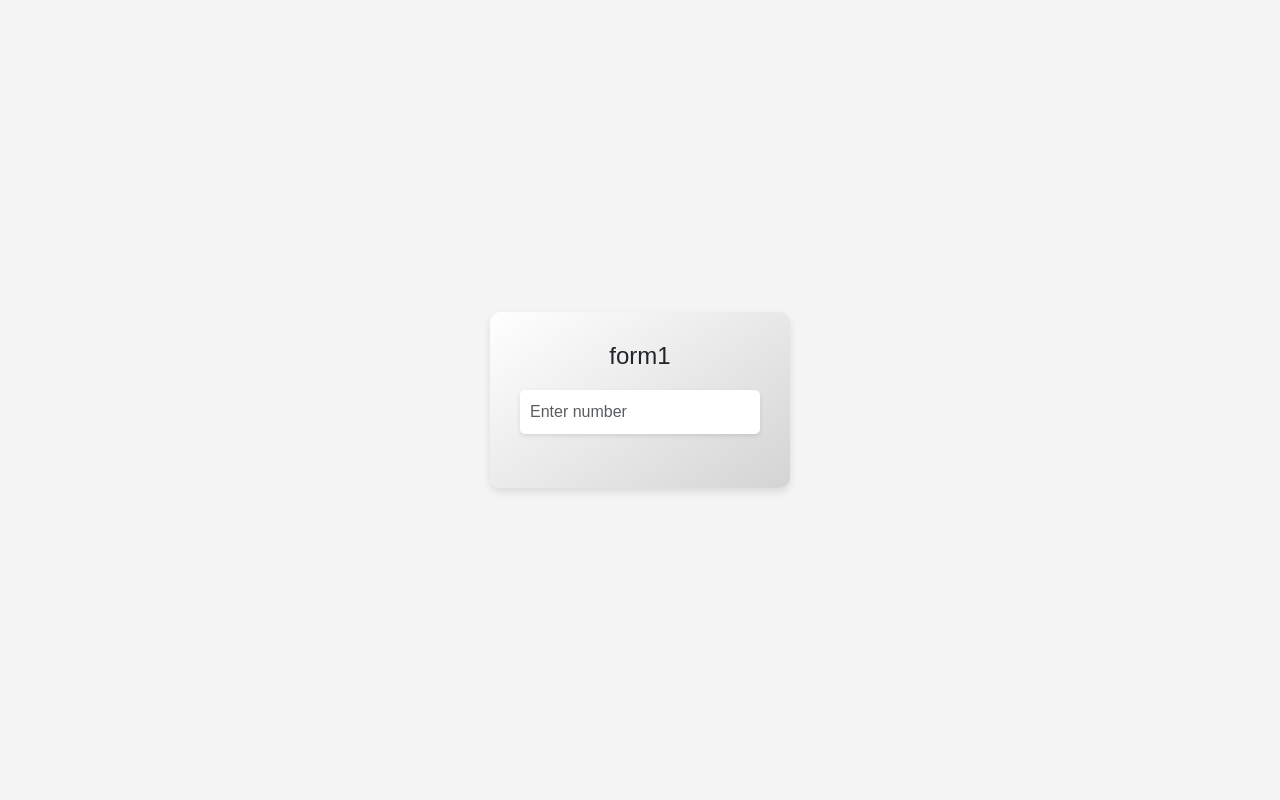
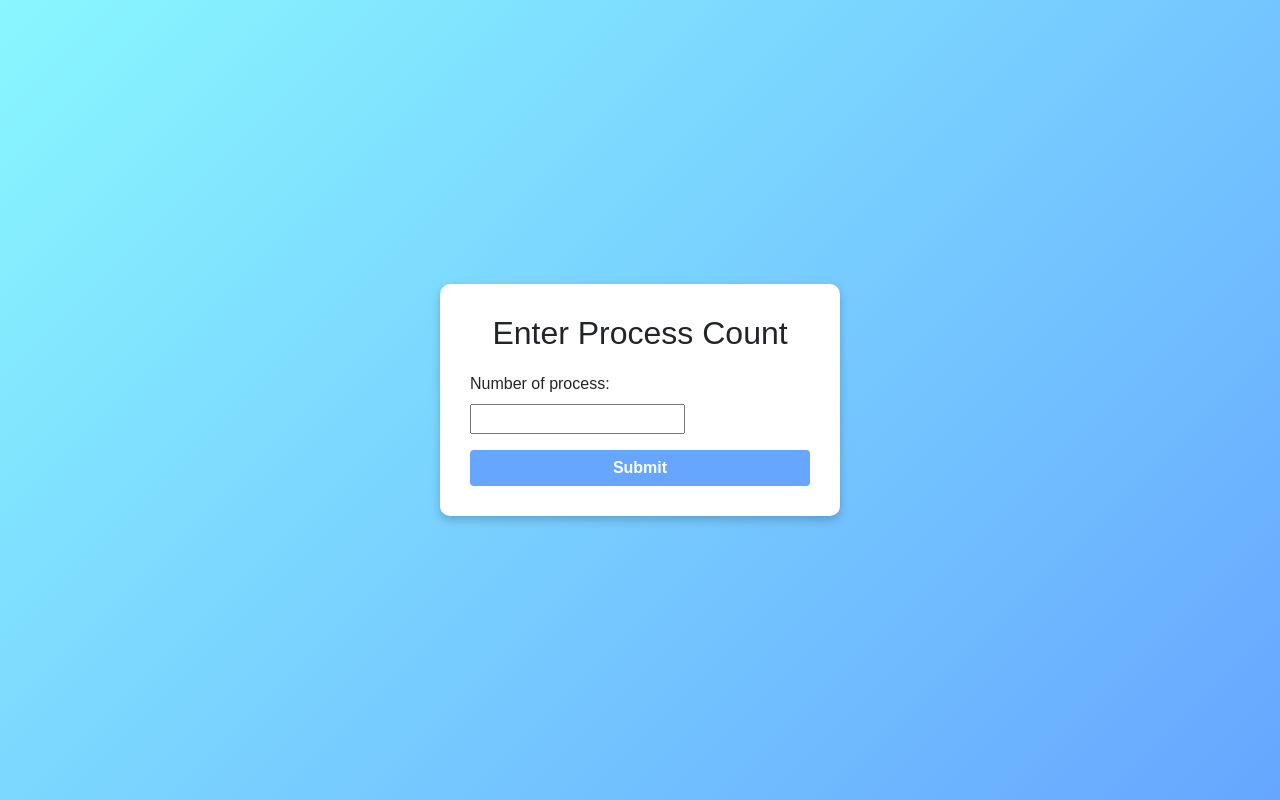
Before and after one commit to Erfan-aminian/Algorithm-sys, a Django app: template algo/home/templates/home/count.html in a window 1280 px wide. Run offline with Django 4.2, Linux system fonts and the light colour scheme; the template is opened without the code that fills it: values that come from a table or form of the project are taken from there, others are empty; some libraries are stand-ins or nearby versions.

Commit message:
change template

```diff
--- a/algo/home/static/css/count.css
+++ b/algo/home/static/css/count.css
@@ -1,71 +1,32 @@
-/* تنظیمات ظاهری بدنه */
+/* Custom CSS */
 body {
     display: flex;
     justify-content: center;
     align-items: center;
     height: 100vh;
-    margin: 0;
-    background-color: #f4f4f4;
+    background: linear-gradient(135deg, #89f7fe 0%, #66a6ff 100%);
     font-family: Arial, sans-serif;
+}
+.form-container {
+    background-color: #fff;
+    padding: 30px;
+    border-radius: 10px;
+    box-shadow: 0 4px 10px rgba(0, 0, 0, 0.2);
+    width: 100%;
+    max-width: 400px;
+}
+.form-header {
+    text-align: center;
+    margin-bottom: 20px;
+}
+.btn-custom {
+    background-color: #66a6ff;
+    color: #fff;
+    font-weight: bold;
+    border: none;
+    width: 100%;
     transition: background-color 0.3s ease;
 }
-
-.active-bg {
-    background-color: #e0f7fa;
+.btn-custom:hover {
+    background-color: #577cd1;
 }
-
-/* تنظیمات فرم */
-.form-container {
-    background: linear-gradient(145deg, #ffffff, #d4d4d4);
-    border-radius: 10px;
-    padding: 30px;
-    box-shadow: 0px 4px 8px rgba(0, 0, 0, 0.1);
-    text-align: center;
-    width: 300px;
-}
-
-.form-title {
-    font-size: 24px;
-    margin-bottom: 20px;
-}
-
-/* استایل فیلد ورودی */
-.form-control {
-    border: none;
-    border-radius: 5px;
-    padding: 10px;
-    margin-bottom: 10px;
-    box-shadow: 0px 2px 4px rgba(0, 0, 0, 0.1);
-    font-size: 16px;
-}
-
-/* استایل دکمه ارسال */
-.submit-btn {
-    display: none; /* پیش‌فرض نمایش نداره */
-    background: linear-gradient(90deg, #007bff, #00d4ff);
-    color: white;
-    border: none;
-    border-radius: 5px;
-    padding: 10px 20px;
-    cursor: pointer;
-    transition: background-color 0.3s ease;
-}
-
-.submit-btn.show {
-    display: inline-block; /* وقتی فیلد معتبر شد، نمایش داده میشه */
-}
-
-.submit-btn:hover {
-    background-color: #0056b3;
-}
-
-/* انیمیشن لرزش */
-.shake {
-    animation: shake 0.5s;
-}
-
-@keyframes shake {
-    0%, 100% { transform: translateX(0); }
-    25% { transform: translateX(-5px); }
-    75% { transform: translateX(5px); }
-}
--- a/algo/home/templates/home/count.html
+++ b/algo/home/templates/home/count.html
@@ -1,56 +1,61 @@
-{% load static %}
 <!DOCTYPE html>
 <html lang="en">
 <head>
     <meta charset="UTF-8">
     <meta name="viewport" content="width=device-width, initial-scale=1.0">
-    <title>Form 1 - Enter Field Count</title>
-    <link href="https://cdn.jsdelivr.net/npm/bootstrap@5.3.0/dist/css/bootstrap.min.css" rel="stylesheet">
-    <link rel="stylesheet" href="{% static 'css/count.css' %}"> <!-- اتصال فایل CSS -->
+    <title>FirstForm Page</title>
+    <!-- Bootstrap CSS -->
+    <link href="https://stackpath.bootstrapcdn.com/bootstrap/4.5.2/css/bootstrap.min.css" rel="stylesheet">
+    <style>
+        /* Custom CSS */
+        body {
+            display: flex;
+            justify-content: center;
+            align-items: center;
+            height: 100vh;
+            background: linear-gradient(135deg, #89f7fe 0%, #66a6ff 100%);
+            font-family: Arial, sans-serif;
+        }
+        .form-container {
+            background-color: #fff;
+            padding: 30px;
+            border-radius: 10px;
+            box-shadow: 0 4px 10px rgba(0, 0, 0, 0.2);
+            width: 100%;
+            max-width: 400px;
+        }
+        .form-header {
+            text-align: center;
+            margin-bottom: 20px;
+        }
+        .btn-custom {
+            background-color: #66a6ff;
+            color: #fff;
+            font-weight: bold;
+            border: none;
+            width: 100%;
+            transition: background-color 0.3s ease;
+        }
+        .btn-custom:hover {
+            background-color: #577cd1;
+        }
+    </style>
 </head>
 <body>
+    <div class="form-container">
+        <h2 class="form-header">Enter Process Count</h2>
+        <form action="" method="post">
+            {% csrf_token %}
+            <div class="form-group">
+                {{ form.as_p }}
+            </div>
+            <button type="submit" class="btn btn-custom">Submit</button>
+        </form>
+    </div>
 
-<div class="form-container">
-    <h1 class="form-title">form1</h1>
-    <form id="firstForm"  method="post">
-        <div class="mb-4">
-            {% csrf_token %}
-            <input type="number" id="fieldCount" name="field_count" class="form-control" placeholder="Enter number">
-            <button type="submit" class="submit-btn" id="submitBtn">Submit</button>
-        </div>
-    </form>
-</div>
-
-<script>
-    // گرفتن فیلد ورودی و دکمه ارسال
-    const fieldCountInput = document.getElementById("fieldCount");
-    const submitBtn = document.getElementById("submitBtn");
-
-    // نمایش دکمه با وارد کردن مقدار در فیلد ورودی
-    fieldCountInput.addEventListener("input", function() {
-        if (fieldCountInput.value > 0) {
-            submitBtn.classList.add("show");
-        } else {
-            submitBtn.classList.remove("show");
-        }
-    });
-
-    // اضافه کردن افکت لرزش به دکمه ارسال در صورت مقدار اشتباه
-    fieldCountInput.addEventListener("blur", function() {
-        if (fieldCountInput.value <= 0) {
-            fieldCountInput.classList.add("shake");
-            setTimeout(() => fieldCountInput.classList.remove("shake"), 500);
-        }
-    });
-
-    // جلوه‌ی تغییر رنگ پس‌زمینه هنگام فوکوس کردن روی فرم
-    fieldCountInput.addEventListener("focus", () => {
-        document.body.classList.add("active-bg");
-    });
-    fieldCountInput.addEventListener("blur", () => {
-        document.body.classList.remove("active-bg");
-    });
-</script>
-
+    <!-- Bootstrap JS, Popper.js, and jQuery -->
+    <script src="https://code.jquery.com/jquery-3.5.1.slim.min.js"></script>
+    <script src="https://cdn.jsdelivr.net/npm/popper.js@1.16.1/dist/umd/popper.min.js"></script>
+    <script src="https://stackpath.bootstrapcdn.com/bootstrap/4.5.2/js/bootstrap.min.js"></script>
 </body>
 </html>
--- a/algo/home/views.py
+++ b/algo/home/views.py
@@ -36,7 +36,7 @@ class FcfsView(View):
                     field_count = first_form.cleaned_data['field_count']
                     # ساخت فرم داینامیک با تعداد فیلد مشخص
                     dynamic_form = DynamicForm(field_count=field_count)
-                    return render(request, 'home/count.html', {'form': dynamic_form})
+                    return render(request, 'home/fcfs.html', {'form': dynamic_form})
 
             # بررسی اینکه آیا فرم دوم ارسال شده
             else:
@@ -47,5 +47,4 @@ class FcfsView(View):
 
         else:
             first_form = FirstForm()
-
-        return render(request, 'home/fcfs.html', {'form': first_form})
+            return render(request, 'home/count.html', {'form': first_form})
```
Also changed, not shown: algo/home/static/css/fcfs.css (deleted, +0 -71 lines), algo/home/templates/home/fcfs.html (+8 -54 lines).
